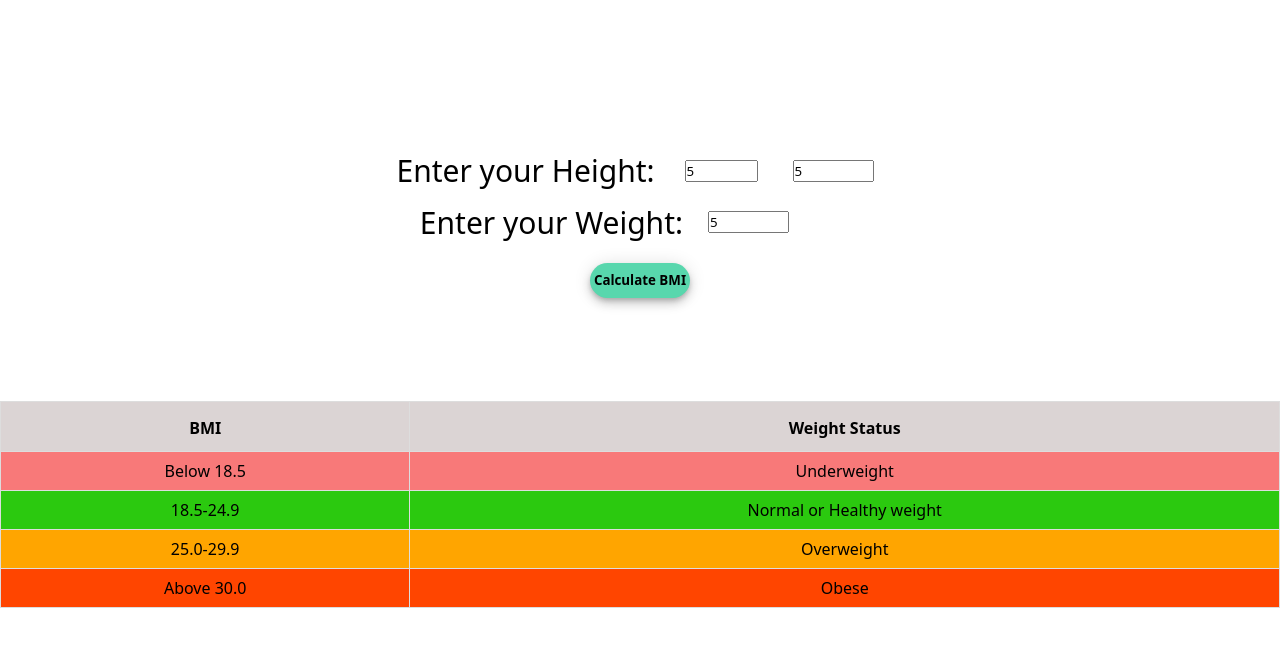
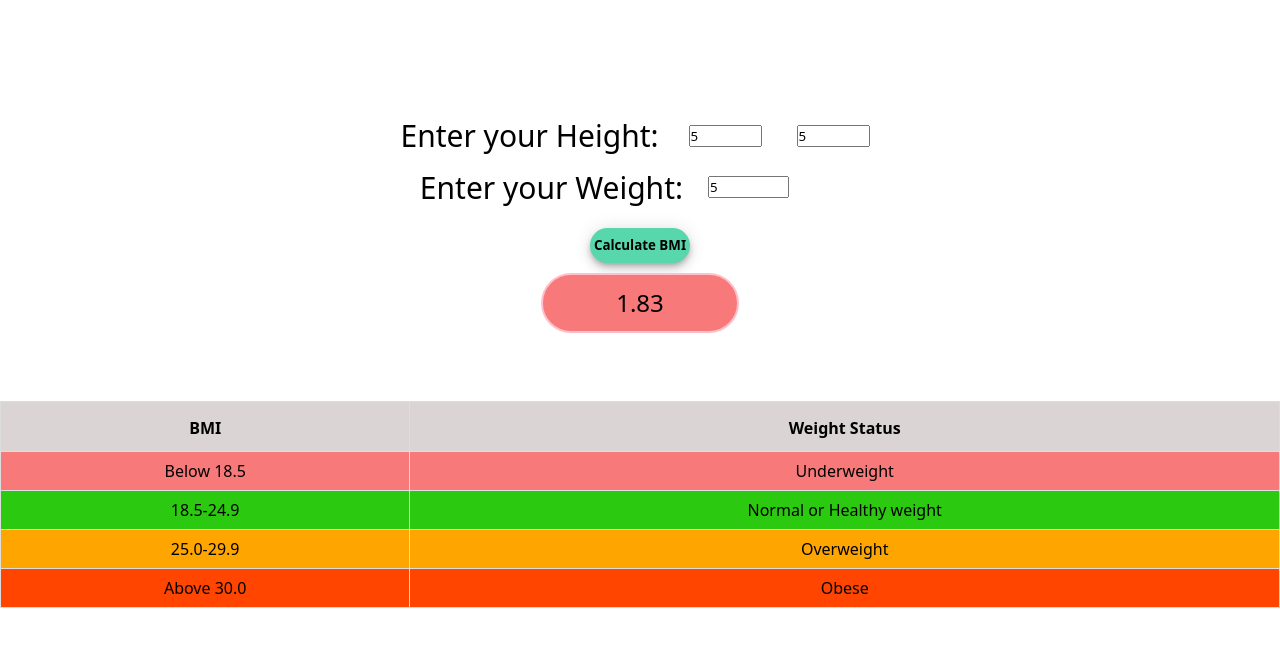
Before and after one commit to nishikantraj/BMI-Calculator, a plain HTML site: page index.html in a window 1280 px wide. Both pictures are taken after typing "5", "5", "5" into the empty fields and a click on the button "Calculate BMI". Shown: the part 66-712 px from the top of the page. Drawn offline with Linux system fonts and the light colour scheme.

Commit message:
completed

```diff
--- a/index.html
+++ b/index.html
@@ -20,8 +20,8 @@
           <form class="cheight">
             <label>Enter your Height: </label>
             <div class="input_box1">
-              <input id="input" type="number" min="1" max="15" step="1" required placeholder="feet">
-              <input id="input" type="number" min="1" max="100" step="1" required placeholder="inch">
+              <input id="input" class="feet" type="number" min="1" max="15" step="1" required placeholder="feet">
+              <input id="input" class="inch" type="number" min="1" max="12" step="1" required placeholder="inch">
             </div>
           </form>
         </div>
@@ -31,16 +31,20 @@
           <form class="cweight">
             <label>Enter your Weight: </label>
             <div class="input_box2">
-              <input id="input1" type="number" min="1" max="500" step="1" required placeholder="kg">
+              <input id="input1" class= "weight" type="number" min="1" max="500" step="1" required placeholder="kg">
             </div>
           </form>
         </div>
 
         <!-- Submit button -->
         <div class="btn">
-          <button>Calculate BMI</button>
+          <button type="submit">Calculate BMI</button>
         </div>
 
+
+        <!--Result -->
+        <div class="presult">
+        </div>
       </div>
 
       <div class="template2">
--- a/script.js
+++ b/script.js
@@ -0,0 +1,27 @@
+btn = document.querySelector('.btn')
+// feet = parseInt(document.querySelector('.feet').value);
+btn.addEventListener('click',function(e){
+    feet = parseInt(document.querySelector('.feet').value);
+    inch = parseInt(document.querySelector('.inch').value);
+    if(inch=='' || isNaN(inch))
+        inch =0;
+    weight = parseInt(document.querySelector('.weight').value);
+    result = document.querySelector('.presult');
+    if(feet =='' || feet<0)
+        result.innerHTML = `Please give a valid feet.`;
+    else if(weight =='' || weight<0)
+        result.innerHTML = `Please give a valid weight.`;
+    else{
+        bmi = (weight/(Math.pow(((feet*0.3048)+(inch*0.0254)),2))).toFixed(2);
+       let clr= '';
+        if(bmi<18.5)
+            clr += 'rgb(248, 121, 121)'
+        else if(bmi>=18.5 && bmi<=24.9)
+            clr +='rgb(43, 201, 15)'
+        else if(bmi>=25.0 && bmi<=29.9)
+            clr +='orange'
+        else if(bmi>=30.0)
+            clr +='orangered'
+        result.innerHTML = `<div class="cresult" style="background-color: ${clr};">${bmi}</div>`;
+    }
+});
--- a/style.css
+++ b/style.css
@@ -13,7 +13,8 @@
   display: flex;
   justify-content: center;
   align-items: center;
-  padding-top: 20px;padding-right: 40px;
+  padding-top: 20px;
+  padding-right: 40px;
   font-weight:lighter;
   font-style: oblique;
 }
@@ -26,6 +27,7 @@
   display: flex;
   flex-direction: column;
   justify-content: center;
+  align-items: center;
   gap: 10px;
 }
 .pheight{
@@ -83,6 +85,13 @@
   box-shadow:rgba(0, 0, 0, .2) 0 3px 5px -1px,rgba(0, 0, 0, .14) 0 6px 10px 0,rgba(0, 0, 0, .12) 0 1px 18px 0;
   font-weight: 600;
   overflow: visible;
+  transition: background-color 0.3s ease-in 0.01s;
+}
+.btn>button:hover{
+  background-color: rgb(70, 138, 221);
+}
+.btn>button:active{
+  translate: 1px;
 }
 .template2{
   box-sizing: border-box;
@@ -106,3 +115,23 @@
   text-align: center;
   padding-bottom: 12px;
 }
+.presult{
+  width: 600px;
+  height: 60px;
+  /* border: 1px solid greenyellow; */
+  box-sizing: border-box;
+  display: flex;
+  justify-content: center;
+}
+.cresult{
+  border: 2px pink solid;
+  border-radius: 40px;
+  height: inherit;
+  width: 33%;
+  display: flex;
+  justify-content: center;
+  align-items: center;
+  box-sizing: border-box;
+  font-size: x-large;
+  font-weight: 400;
+}
```
